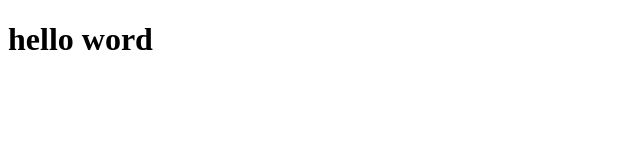
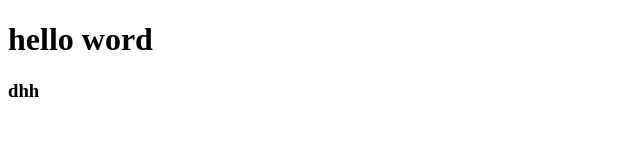
Before and after one commit to dhh0120/firstDemo, a plain HTML site: page index.html in a window 1280 px wide. Shown: the full height of the page, 0-640 px from the left. Drawn offline with Linux system fonts and the light colour scheme.

Commit message:
这是第二次提交，修改了index.html

```diff
--- a/index.html
+++ b/index.html
@@ -7,5 +7,6 @@
 </head>
 <body>
     <h1>hello word</h1>
+    <h3>dhh</h3>
 </body>
 </html>
```
